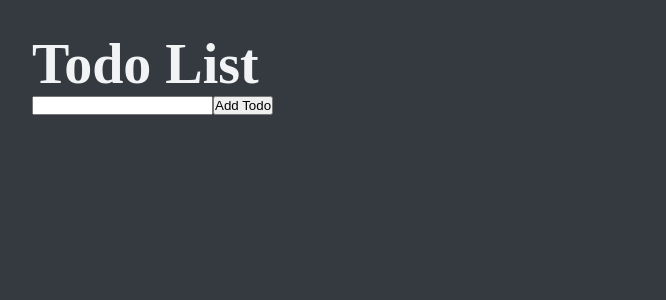
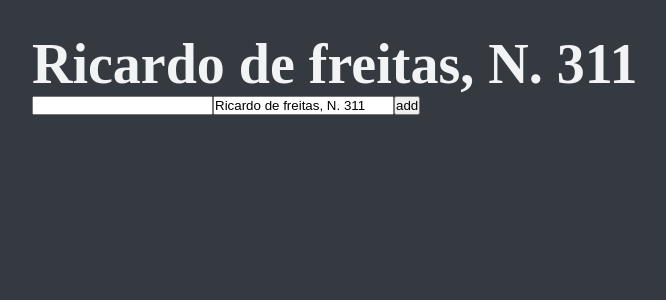
Before and after one commit to MrGuizao/react-daily-exercises, a React (Create React App) app: page / in a window 1280 px wide. Shown: the top 300 px of the page, without its empty margins (0-666 px from the left). Built offline with nearby package versions, Linux system fonts and the light colour scheme.

Commit message:
07/08 SAMPLE {} E [] COM USEREDUCER

```diff
--- a/src/App.jsx
+++ b/src/App.jsx
@@ -1,89 +1,49 @@
-import React, { useReducer, useState } from 'react';
+import React from 'react'
+import { useReducer } from 'react'
 
-// Definindo o estado inicial do reducer
 const initialState = {
+  task: '',
   todos: [],
-};
+  address: {
+    street: 'Ricardo de freitas, N. 311'
+  }
+}
 
-// Definindo as ações para atualizar o estado
-const actionTypes = {
-  ADD_TODO: 'ADD_TODO',
-  TOGGLE_TODO: 'TOGGLE_TODO',
-  DELETE_TODO: 'DELETE_TODO',
-};
+const reducer = (state, action) => {
+  switch (action.type) {
+    case 'text': return { ...state, task: action.payload }
+    case 'todo': return { ...state, task: '', todos: [...state.todos, action.payload] }
+    case 'change': return { ...state, address: { ...state.address, street: action.payload } }
+    default: return state;
+  }
+}
 
-// Reducer que trata as ações para atualizar o estado
-const todoReducer = (state, action) => {
-  switch (action.type) {
-    case actionTypes.ADD_TODO:
-      return { ...state, todos: [...state.todos, action.payload] };
-    case actionTypes.TOGGLE_TODO:
-      return {
-        ...state,
-        todos: state.todos.map((todo) =>
-          todo.id === action.payload ? { ...todo, completed: !todo.completed } : todo
-        ),
-      };
-    case actionTypes.DELETE_TODO:
-      return {
-        ...state,
-        todos: state.todos.filter((todo) => todo.id !== action.payload),
-      };
-    default:
-      return state;
+const App = () => {
+  const [{ task, todos, address }, dispatch] = useReducer(reducer, initialState);
+
+  const handleSubmit = e => {
+    e.preventDefault();
+    dispatch({ type: 'todo', payload: task })
+    dispatch({ type: 'change', payload: address.street })
+
   }
-};
-
-const TodoList = () => {
-  const [state, dispatch] = useReducer(todoReducer, initialState);
-  const [newTodo, setNewTodo] = useState('');
-
-  const handleInputChange = (event) => {
-    setNewTodo(event.target.value);
-  };
-
-  const handleAddTodo = () => {
-    if (newTodo.trim() !== '') {
-      const newTodoItem = {
-        id: Date.now(),
-        text: newTodo,
-        completed: false,
-      };
-      dispatch({ type: actionTypes.ADD_TODO, payload: newTodoItem });
-      setNewTodo('');
-    }
-  };
-
-  const handleToggleTodo = (id) => {
-    dispatch({ type: actionTypes.TOGGLE_TODO, payload: id });
-  };
-
-  const handleDeleteTodo = (id) => {
-    dispatch({ type: actionTypes.DELETE_TODO, payload: id });
-  };
 
   return (
     <div>
-      <h1>Todo List</h1>
-      <div>
-        <input type="text" value={newTodo} onChange={handleInputChange} />
-        <button onClick={handleAddTodo}>Add Todo</button>
-      </div>
+      <h1>{address.street}</h1>
+      <form onSubmit={handleSubmit}>
+        <input type="text" value={task} onChange={(e) => { dispatch({ type: 'text', payload: e.target.value }) }} />
+        <input type="text" value={address.street} onChange={(e) => { dispatch({ type: 'change', payload: e.target.value }) }} />
+        <button>add</button>
+      </form>
+
       <ul>
-        {state.todos.map((todo) => (
-          <li key={todo.id}>
-            <span
-              style={{ textDecoration: todo.completed ? 'line-through' : 'none' }}
-              onClick={() => handleToggleTodo(todo.id)}
-            >
-              {todo.text}
-            </span>
-            <button onClick={() => handleDeleteTodo(todo.id)}>Delete</button>
-          </li>
-        ))}
+        {
+          todos.map((todo, index) => <li key={index}>{todo}</li>)
+        }
       </ul>
     </div>
-  );
-};
+  )
+}
 
-export default TodoList;
+export default App
```
